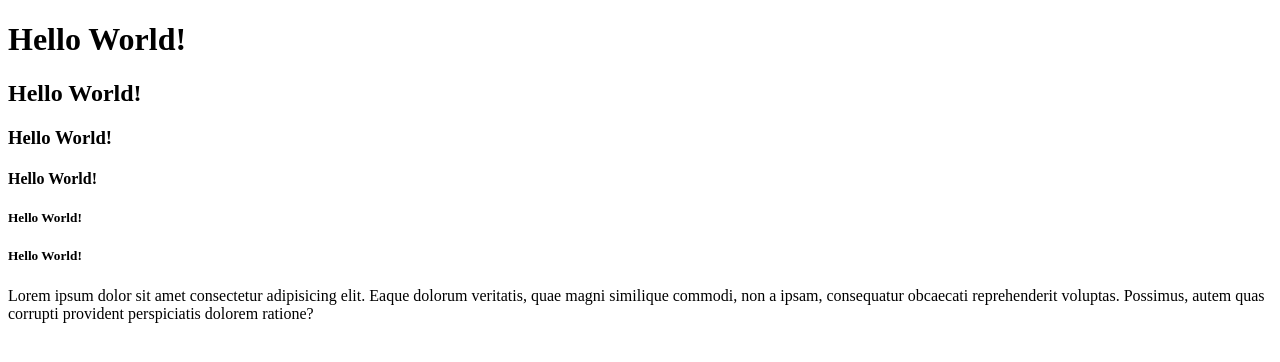
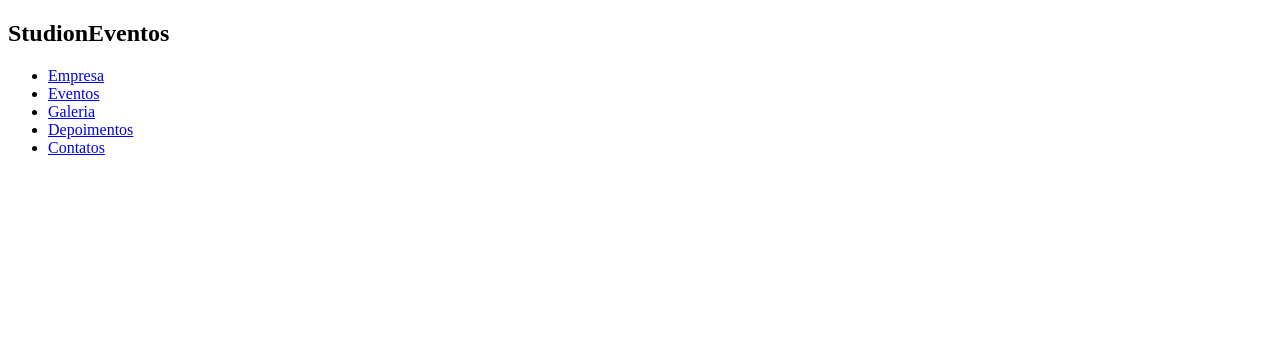
Before and after one commit to DarlanLima/studion, a website: page src/index.html in a window 1280 px wide. Drawn offline with Linux system fonts and the light colour scheme.

Commit message:
build(List)

```diff
--- a/src/index.html
+++ b/src/index.html
@@ -3,16 +3,39 @@
     <head>
         <meta charset="UFT-8" />
         <meta name="viewport" content="width=device-width, initial-scale=1.0" />
-        <title>Studio N</title>
+        <title>StudiON</title>
     </head>
 
     <body>
-        <h1>Hello World!</h1>
-        <h2>Hello World!</h2>
-        <h3>Hello World!</h3>
-        <h4>Hello World!</h4>
-        <h5>Hello World!</h5>
-        <h5>Hello World!</h5>
-        <p>Lorem ipsum dolor sit amet consectetur adipisicing elit. Eaque dolorum veritatis, quae magni similique commodi, non a ipsam, consequatur obcaecati reprehenderit voluptas. Possimus, autem quas corrupti provident perspiciatis dolorem ratione?</p>
+        <nav>
+            <h1>Studi<span>on</span><span>Eventos</span></h1>
+            <ul>
+                <li>
+                    <a href="#empresa">
+                        Empresa
+                    </a>
+                </li>
+                <li>
+                    <a href="#eventos">
+                        Eventos
+                    </a>
+                </li>
+                <li>
+                    <a href="#galeria">
+                        Galeria
+                    </a>
+                </li>
+                <li>
+                    <a href="#depoimentos">
+                        Depoimentos
+                    </a>
+                </li>
+                <li>
+                    <a href="#contatos">
+                        Contatos
+                    </a>
+                </li>
+            </ul>
+        </nav>
     </body>
 </html>
```
